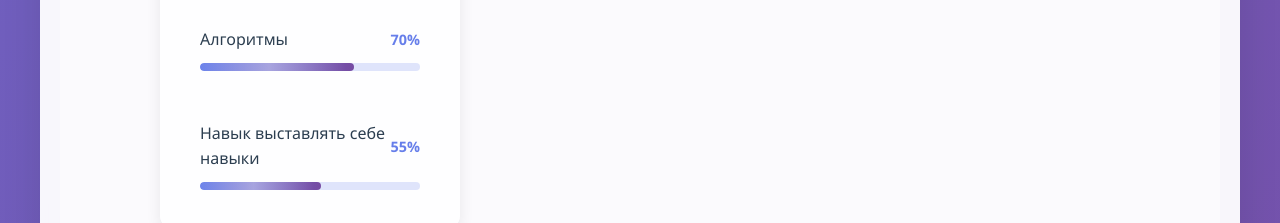
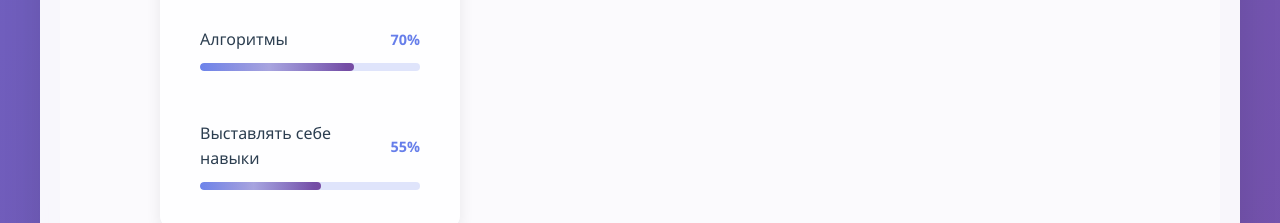
Before and after one commit to EgorTrytnev/MyResume_Site, a React (Create React App) app: page / in a window 1280 px wide. Shown: the part 3940-4163 px from the top of the page. Built offline with nearby package versions, Linux system fonts and the light colour scheme.

Commit message:
edit skills 2

```diff
--- a/src/components/Skills.js
+++ b/src/components/Skills.js
@@ -47,7 +47,7 @@ const Skills = () => {
         { name: "ООП", level: 65 },
         { name: "MVC", level: 55 },
         { name: "Алгоритмы", level: 70 },
-        { name: "Навык выставлять себе навыки", level: 55 }
+        { name: "Выставлять себе навыки", level: 55 }
 
       ]
     }
```
